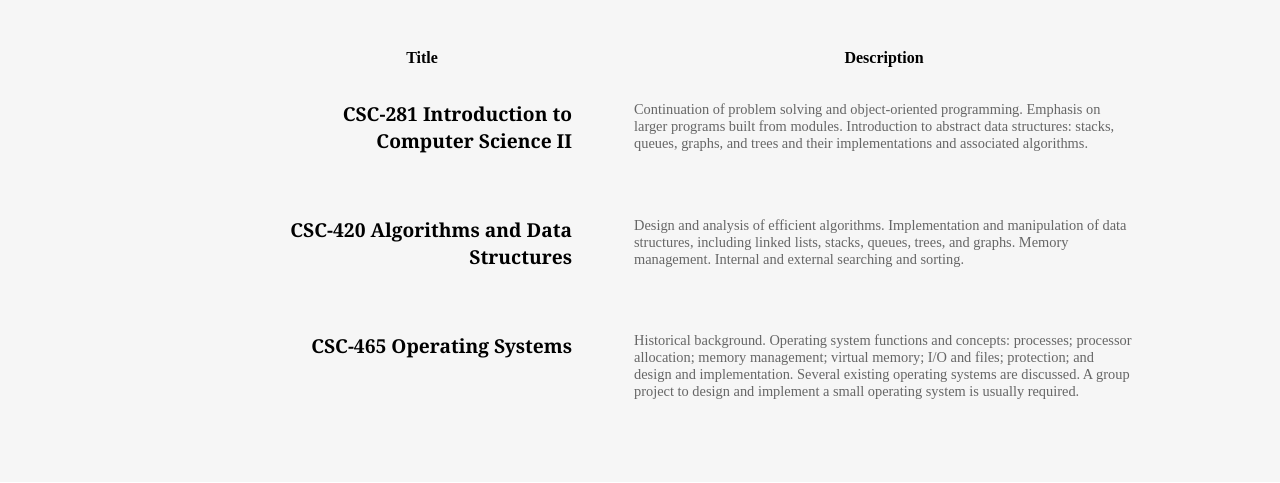
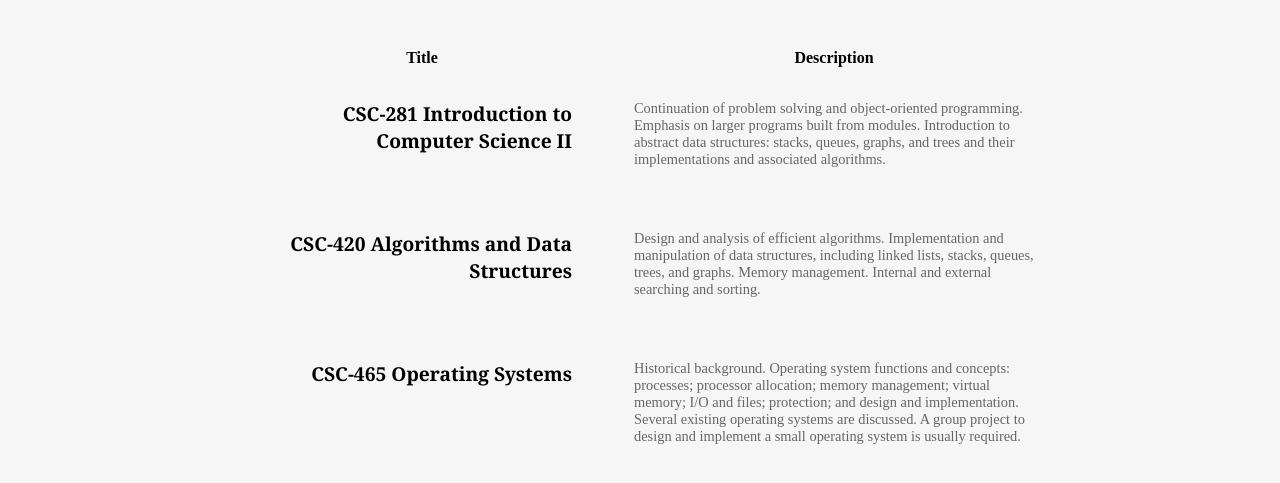
Before and after one commit to Ethernetz/personal-website, an Angular app: page / in a window 1280 px wide. Shown: the part 862-1345 px from the top of the page. Built offline with nearby package versions, Linux system fonts and the light colour scheme; what angular-bootstrap-md would draw is missing.

Commit message:
Class Section Observable Working

```diff
--- a/src/app/content/sections/classes-section/classes-section.component.ts
+++ b/src/app/content/sections/classes-section/classes-section.component.ts
@@ -9,15 +9,15 @@ import { ClassesSectionService } from './classes-section.service';
 })
 
 export class ClassesSectionComponent implements OnInit{
-  private selectedClassIndex: number = -1;
+  private selectedClassIndex: number = -1; //Placeholder initial selectedClassIndex until new one given on init from classes-section service
   private selectedClassSub: Subscription;
 
   constructor( public classesSectionService: ClassesSectionService ){}
 
   ngOnInit(){
-    //TODO: find out why selectedClassIndex is dissapearing after subscribing
+
     this.selectedClassIndex = this.classesSectionService.getSelectedClassIndex();
-    console.log(this.selectedClassIndex);
+
     this.selectedClassSub = this.classesSectionService
     .getSelectedClassUpdateListener()
     .subscribe((selectedClassIndex: number) => {
--- a/src/app/content/sections/classes-section/classes-section.service.ts
+++ b/src/app/content/sections/classes-section/classes-section.service.ts
@@ -12,7 +12,7 @@ export class ClassesSectionService{
 
   selectClass(index: number){
     this.selectedClassIndex = index;
-    console.log('the new selected class index is... ' + this.selectedClassIndex);
+    this.selectedClassIndexUpdated.next(index);
     return this.selectedClassIndex;
   }
 
--- a/src/app/header/header.component.scss
+++ b/src/app/header/header.component.scss
@@ -52,6 +52,7 @@ app-header-image{
   height: 0px;
   border-style: solid;
   border-color: transparent transparent #d63c37 transparent;
+  animation: lift 1.2s;
 }
 
 #triangle-big{
@@ -63,3 +64,9 @@ app-header-image{
 #triangle-small{
     border-width:0 0 75px 125vw;
 }
+
+@keyframes lift {
+  0% {
+    border-bottom-width: 0px;
+  }
+}
--- a/src/app/style/table-style.scss
+++ b/src/app/style/table-style.scss
@@ -18,7 +18,7 @@ td.title {
     min-width: 300px;
   }
   td.description {
-    min-width: 500px;
+    min-width: 400px;
   }
 }
 
```
